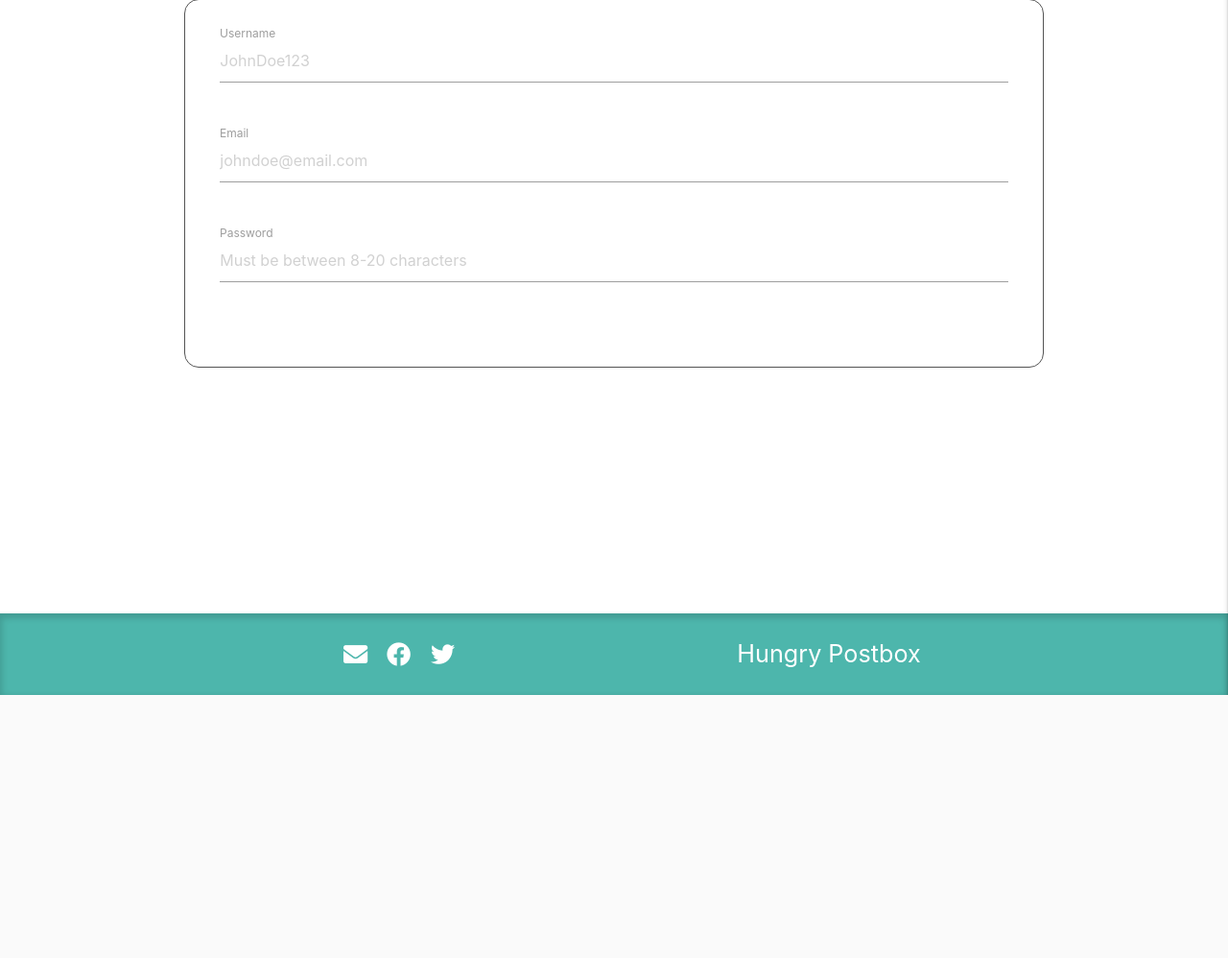
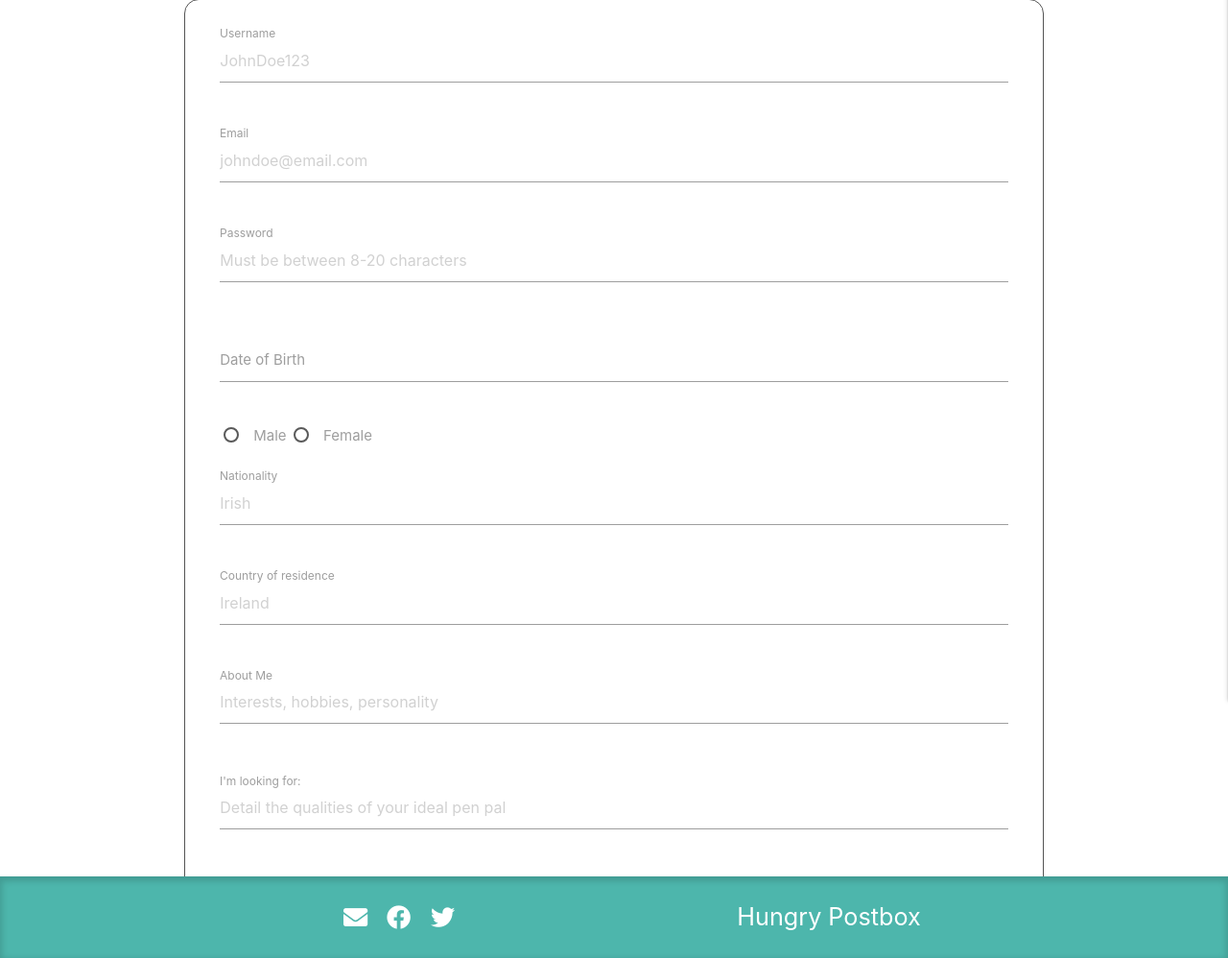
Before and after one commit to shanekeran/hungry-postbox, a Flask app: page /register in a window 1280 px wide. Shown: the part 131-1129 px from the top of the page at 96% size. Before the commit the page ends 855 px from the top, so only its background shows below. Run offline with Flask 2, Linux system fonts and the light colour scheme; some libraries are stand-ins or nearby versions.

Commit message:
Add form input fields to register.html. Initialise date picker JavaScript

```diff
--- a/static/js/script.js
+++ b/static/js/script.js
@@ -9,3 +9,9 @@
       var elems = document.querySelectorAll('.carousel');
       var instances = M.Carousel.init(elems, {});
     });
+
+  // Date picker for registration form
+  document.addEventListener('DOMContentLoaded', function() {
+      var elems = document.querySelectorAll('.datepicker');
+      var instances = M.Datepicker.init(elems, {format: 'dd/mm/yyyy'});
+    });
--- a/templates/register.html
+++ b/templates/register.html
@@ -4,7 +4,10 @@
 <section id="registration">
     <div class="container" id="form-container">
         <div class="row">
+            <!--Multi-step form-->
             <form class="col s12">
+                <!-- Form page 1-->
+                <div class="form-page">
                     <div class="row">
                         <div class="input-field col s12">
                             <input placeholder="JohnDoe123" id="username" type="text" class="validate">
@@ -23,6 +26,55 @@
                             <label for="password">Password</label>
                         </div>
                     </div>
+                </div>
+                <!-- Form page 2-->
+                <div class="form-page">
+                    <div class="row">
+                        <div class="input-field col s12">
+                            <input id="dob" type="text" class="datepicker">
+                            <label for="dob">Date of Birth</label>
+                        </div>
+                    </div>
+                        <div class="row">
+                            <div class="col s12">
+                                <label for="male">
+                                    <input name="gender" type="radio" value="m" id="male">
+                                    <span>Male</span>
+                                </label>
+                                <label for="female">
+                                    <input name="gender" type="radio" value="f" id="female">
+                                    <span>Female</span>
+                                </label>
+                            </div>
+                        </div>
+                    <div class="row">
+                        <div class="input-field col s12">
+                            <input placeholder="Irish" id="nationality" type="text" class="validate">
+                            <label for="nationality">Nationality</label>
+                        </div>
+                    </div>
+                    <div class="row">
+                        <div class="input-field col s12">
+                            <input placeholder="Ireland" id="country" type="text" class="validate">
+                            <label for="country">Country of residence</label>
+                        </div>
+                    </div>
+                </div>
+                <!-- Form page 3-->
+                <div class="form-page">
+                    <div class="row">
+                        <div class="input-field col s12">
+                            <textarea id="about-me" class="materialize-textarea" minlength="50" maxlength="600" placeholder="Interests, hobbies, personality"></textarea>
+                            <label for="about-me">About Me</label>
+                        </div>
+                    </div>
+                    <div class="row">
+                        <div class="input-field col s12">
+                            <textarea id="looking-for" minlength="10" maxlength="600" class="materialize-textarea" placeholder="Detail the qualities of your ideal pen pal"></textarea>
+                            <label for="looking-for">I'm looking for:</label>
+                        </div>
+                    </div>
+                </div>
             </form>
         </div>
     </div>
```
Lines whose indentation alone changed are shown as unchanged.
